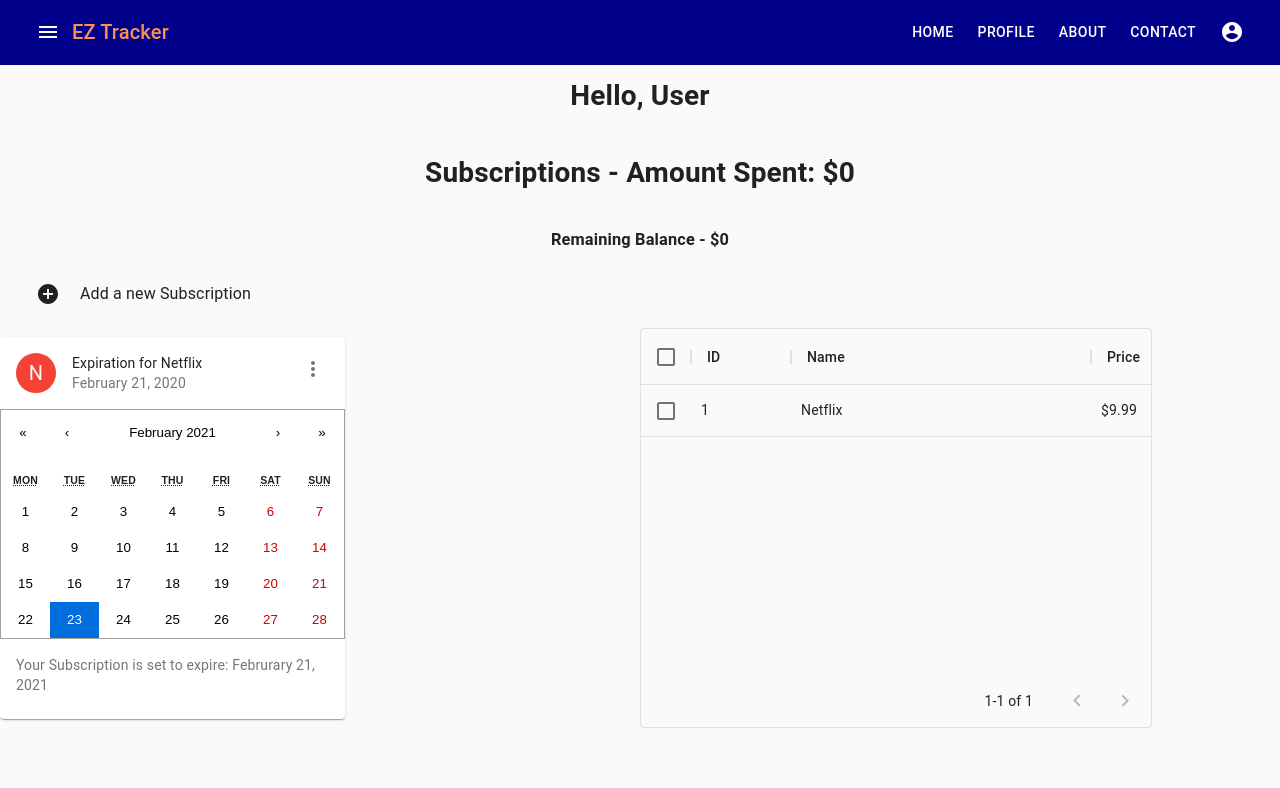
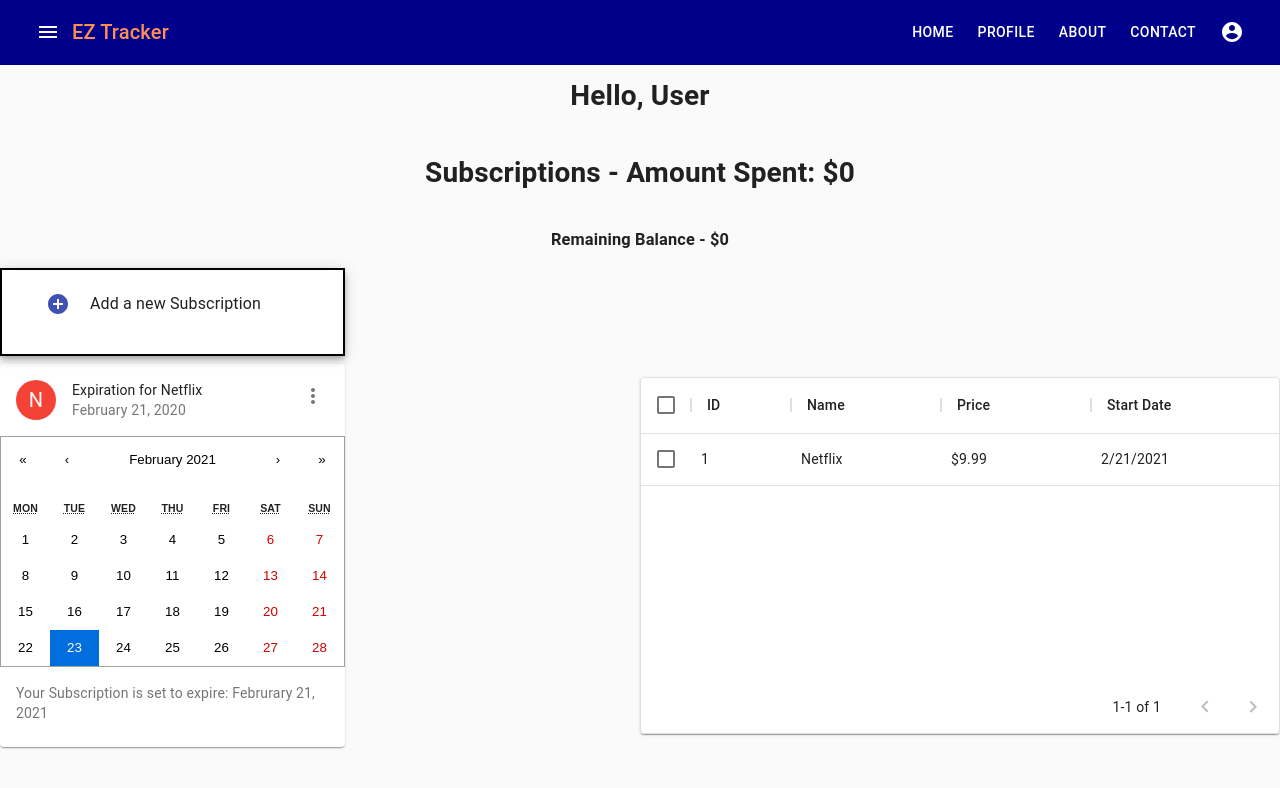
Before and after one commit to tonycrosby-tech/EZ_Tracker, a React (Create React App) app in the folder client/: page /subscription in a window 1280 px wide. Shown: the top 788 px of the page. Built offline with nearby package versions, Linux system fonts and the light colour scheme.

Commit message:
adding ratings to subscription

```diff
--- a/client/src/components/Model.js
+++ b/client/src/components/Model.js
@@ -25,23 +25,23 @@ const useStyles = makeStyles((theme) => ({
 const NewSubscription = () => {
   const classes = useStyles();
 
-  // const [value, setValue] = React.useState(30);
+  const [rating, setRating] = React.useState(30);
 
-  // const handleSliderChange = (event, newValue) => {
-  //   setValue(newValue);
-  // };
+  const handleSliderChange = (event, newValue) => {
+    setRating(newValue);
+  };
 
-  // const handleInputChange = (event) => {
-  //   setValue(event.target.value === '' ? '' : Number(event.target.value));
-  // };
+  const handleInputChange = (event, newValue) => {
+    setRating(event.target.value === '' ? '' : Number(event.target.value));
+  };
 
-  // const handleBlur = () => {
-  //   if (value < 0) {
-  //     setValue(0);
-  //   } else if (value > 100) {
-  //     setValue(100);
-  //   }
-  // };
+  const handleBlur = () => {
+    if (rating < 0) {
+      setRating(0);
+    } else if (rating > 100) {
+      setRating(100);
+    }
+  };
 
   const [numObject, setNumObject] = useState();
   const [formObject, setFormObject] = useState();
@@ -64,7 +64,9 @@ const NewSubscription = () => {
 
   const handleFormSubmit = (event) =>  {
     event.preventDefault();
-    const mergedObj = {...formObject, ...numObject, ...dateObject};
+
+    const mergedObj = {...formObject, ...numObject, ...dateObject, rating: rating};
+    console.log(mergedObj);
     axios.post("/api/auth/subscription", mergedObj)
       .then(res => console.log(res))
       .catch(err => console.log(err));
@@ -139,7 +141,7 @@ const NewSubscription = () => {
               />
             </div>
           </Grid>
-          {/* <Grid item xs={12}>
+          <Grid item xs={12}>
             <div className={classes.root}>
               <Typography id="input-slider" gutterBottom>
                 Rating
@@ -147,7 +149,7 @@ const NewSubscription = () => {
               <Grid container spacing={2} alignItems="center">
                 <Grid item xs>
                   <Slider
-                    value={typeof value === 'number' ? value : 0}
+                    value={typeof rating === 'number' ? rating : 0}
                     onChange={handleSliderChange}
                     aria-labelledby="input-slider"
                     name="rating"
@@ -156,13 +158,13 @@ const NewSubscription = () => {
                 <Grid item>
                   <Input
                     className={classes.input}
-                    value={value}
+                    value={rating}
                     margin="dense"
                     name="rating"
                     onChange={handleInputChange}
                     onBlur={handleBlur}
                     inputProps={{
-                      step: 10,
+                      step: 1,
                       min: 0,
                       max: 100,
                       type: 'number',
@@ -172,7 +174,7 @@ const NewSubscription = () => {
                 </Grid>
               </Grid>
             </div>
-          </Grid> */}
+          </Grid>
           <Button type="submit" fullWidth variant="contained" color="primary">
             Create
           </Button>
--- a/client/src/pages/Subscription.js
+++ b/client/src/pages/Subscription.js
@@ -21,6 +21,8 @@ import Backdrop from '@material-ui/core/Backdrop';
 import Fade from '@material-ui/core/Fade';
 import 'react-calendar/dist/Calendar.css';
 import NewSubscription from '../components/Model';
+import ListItemIcon from '@material-ui/core/ListItemIcon';
+import Paper from '@material-ui/core/Paper';
 
 const columns = [
   {
@@ -36,7 +38,7 @@ const columns = [
     headerName: 'Name',
     description: 'This column is for the name of your subscription.',
     sortable: false,
-    width: 300,
+    width: 150,
   },
   {
     field: 'price',
@@ -44,6 +46,13 @@ const columns = [
     description: 'This column is for the price of your subscription.',
     sortable: false,
     width: 150,
+  },
+  {
+    field: 'startDate',
+    headerName: 'Start Date',
+    description: 'This column is for when your subscription starts.',
+    sortable: false,
+    width: 250,
   },
   {
     field: 'expiration',
@@ -55,12 +64,15 @@ const columns = [
 ];
 
 const rows = [
-  { id: 1, name: 'Netflix', price: '$9.99', expiration: '2.21.2021' },
+  { id: 1, name: 'Netflix', price: '$9.99', expiration: '2/21/2021', startDate: '2/21/2021' },
 ];
 
 const useStyles = makeStyles((theme) => ({
   root: {
     maxWidth: 345,
+  },
+  root1: {
+    maxWidth: 900,
   },
   media: {
     height: 0,
@@ -88,7 +100,13 @@ const useStyles = makeStyles((theme) => ({
     backgroundColor: theme.palette.background.paper,
     border: '2px solid #000',
     boxShadow: theme.shadows[5],
-    padding: theme.spacing(2, 4, 3),
+    padding: theme.spacing(2, 3, 4),
+  },
+    button1: {
+    backgroundColor: theme.palette.background.paper,
+    border: '2px solid #000',
+    boxShadow: theme.shadows[5],
+    padding: theme.spacing(2, 3, 4),
   },
 }));
 
@@ -150,9 +168,9 @@ const Subscription = () => {
         </Grid>
       </Grid>
       <List className={classes.root}>
-        <ListItem>
+        <ListItem className={classes.button1}>
           <Button onClick={handleOpen}>
-            <AddCircleIcon />
+            <AddCircleIcon color="primary" />
           </Button>
           <ListItemText color="primary" primary="Add a new Subscription" />
         </ListItem>
@@ -181,10 +199,12 @@ const Subscription = () => {
               </Typography>
             </CardContent>
           </Card>
+
         </Grid>
 
-        <Grid item xs>
-          <div style={{ height: 400, width: '80%' }}>
+        <Grid className={classes.root1} item xs>
+          <Card>
+          <div style={{ height: 357, width: '100%' }}>
             <DataGrid
               rows={rows}
               columns={columns}
@@ -192,7 +212,19 @@ const Subscription = () => {
               checkboxSelection
             />
           </div>
+          </Card>
         </Grid>
+
+        {/* <Grid className={classes.paper} item xs>
+          <div style={{ height: 357, width: '100%' }}>
+            <DataGrid
+              rows={rows}
+              columns={columns}
+              pageSize={4}
+              checkboxSelection
+            />
+          </div>
+        </Grid> */}
       </Grid>
 
       <div>
```
Also changed, not shown: 1 other file (tests, documents, lock files or other folders).
